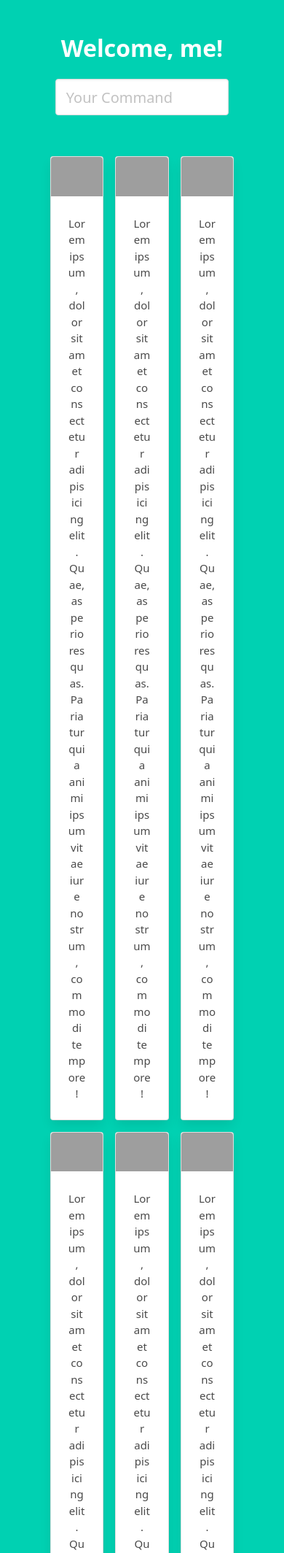
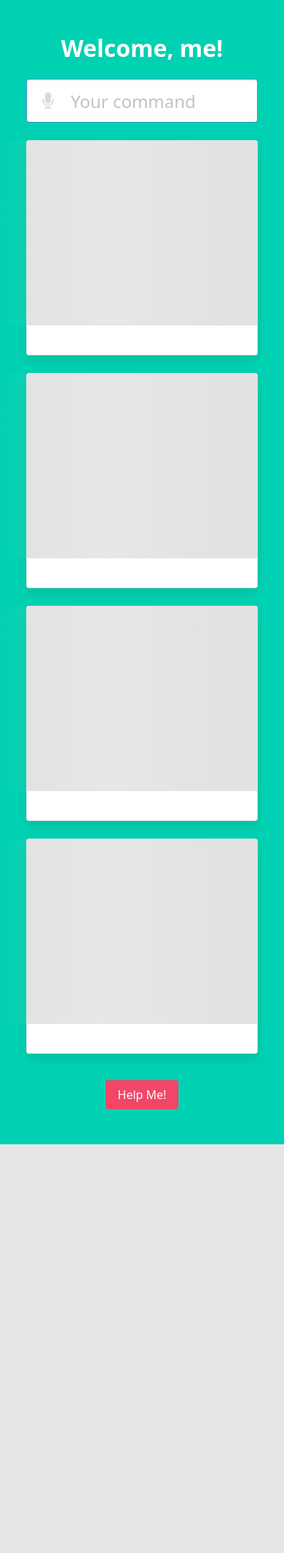
Before and after one commit to dunstorm/VoiceExplore, a Flask app: page /profile in a window 390 px wide. Shown: the part 130-2258 px from the top of the page at 73% size. After the commit the page ends 1698 px from the top, so only its background shows below. Run offline with Flask 2, Linux system fonts and the light colour scheme; a user stored in the database is signed in; grey boxes are pictures that could not be loaded.

Commit message:
microphone feature added

```diff
--- a/project/templates/base.html
+++ b/project/templates/base.html
@@ -8,7 +8,10 @@
     <title>Voice Explore</title>
     <link rel="stylesheet" href="https://cdnjs.cloudflare.com/ajax/libs/bulma/0.9.1/css/bulma.min.css" />
     <link href="https://cdn.jsdelivr.net/npm/bootstrap@5.0.0-beta1/dist/css/bootstrap.min.css" rel="stylesheet" integrity="sha384-giJF6kkoqNQ00vy+HMDP7azOuL0xtbfIcaT9wjKHr8RbDVddVHyTfAAsrekwKmP1" crossorigin="anonymous">
-<link rel="stylesheet" href="https://cdnjs.cloudflare.com/ajax/libs/font-awesome/5.15.2/css/all.min.css" integrity="sha512-HK5fgLBL+xu6dm/Ii3z4xhlSUyZgTT9tuc/hSrtw6uzJOvgRr2a9jyxxT1ely+B+xFAmJKVSTbpM/CuL7qxO8w==" crossorigin="anonymous" />
+    <link rel="stylesheet" href="https://cdnjs.cloudflare.com/ajax/libs/font-awesome/5.15.2/css/all.min.css" integrity="sha512-HK5fgLBL+xu6dm/Ii3z4xhlSUyZgTT9tuc/hSrtw6uzJOvgRr2a9jyxxT1ely+B+xFAmJKVSTbpM/CuL7qxO8w==" crossorigin="anonymous" />
+    <link href="https://maxcdn.bootstrapcdn.com/font-awesome/4.7.0/css/font-awesome.min.css" rel="stylesheet" />
+
+    <script src="https://ajax.googleapis.com/ajax/libs/jquery/3.5.1/jquery.min.js"></script>
 </head>
 
 <body>
@@ -55,6 +58,41 @@
         </div>
     </section>
 
+    <style>
+        .card {
+            cursor: pointer;
+        }
+
+        .icon {
+            cursor: pointer;
+        }
+
+        .skeleton .message-header {
+            position: relative;
+            background-color: #e2e2e2;
+        }
+        /* The moving element */
+
+        .skeleton .message-header::after {
+            display: block;
+            content: "";
+            position: absolute;
+            width: 100%;
+            height: 100%;
+            transform: translateX(-100%);
+            background: -webkit-gradient(linear, left top, right top, from(transparent), color-stop(rgba(255, 255, 255, 0.2)), to(transparent));
+            background: linear-gradient(90deg, transparent, rgba(255, 255, 255, 0.2), transparent);
+            /* Adding animation */
+            animation: loading 0.8s infinite;
+        }
+
+        @keyframes loading {
+            100% {
+                transform: translateX(100%);
+            }
+        }
+    </style>
+
     <script>
         document.addEventListener('DOMContentLoaded', () => {
             const $navbarBurgers = Array.prototype.slice.call(document.querySelectorAll('.navbar-burger'), 0);
@@ -75,7 +113,6 @@
                     });
                 });
             }
-
         });
     </script>
 </body>
--- a/project/templates/index.html
+++ b/project/templates/index.html
@@ -5,4 +5,5 @@
 <h2 class="subtitle">
     A guide for tourists with emergency contacts.
 </h2>
-{% endblock %}
+<iframe width="600" height="450" frameborder="0" style="border:0" src="https://www.google.com/maps/embed/v1/place?key=AIzaSyC3KDpiwKyCt5DGV3smV4n81apITxKz0uY&q=Lane 4 Danipali" allowfullscreen>
+</iframe> {% endblock %}
--- a/project/templates/profile.html
+++ b/project/templates/profile.html
@@ -1,83 +1,175 @@
 {% extends "base.html" %} {% block content %}
 
 <h1 class="title">Welcome, {{ name }}!</h1>
-<input class="input is-medium w-75 mb-5" type="text" placeholder="Your Command" />
 
-<div class="container d-flex flex-wrap justify-content-center">
-    <div class="card col-3 m-2">
-        <div class="card-image">
-            <figure class="image is-4by3">
-                <img src="https://bulma.io/images/placeholders/1280x960.png" alt="Placeholder image" />
-            </figure>
-        </div>
-        <div class="card-content" style="padding-top: 10px">
-            <div class="content" style="font-size: 15px">
-                Lorem ipsum, dolor sit amet consectetur adipisicing elit. Quae, asperiores quas. Pariatur quia animi ipsum vitae iure nostrum, commodi tempore!
+<div class="field has-addons mb-4">
+    <div class="control has-icons-left is-expanded" id="record">
+        <input type="text" class="input is-info is-large" placeholder="Your command" id="command-result">
+        <span class="icon is-medium is-left">
+            <i class="fa fa-microphone"></i>
+        </span>
+    </div>
+</div>
+
+<div class="columns skeleton">
+    <div class="column">
+        <div class="card">
+            <div class="card-image message-header">
+                <figure class="image is-4by3">
+                    <!-- <img src="https://i.picsum.photos/id/532/1280/960.jpg?hmac=7Sk9w4SLRm8eSpDzWDfJCjtA4KfvGtH1GtXxdhMimuE" alt="Placeholder image"> -->
+                    <img src="https://i.picsum.photos/id/532/1280/960.jpg?hmac=7Sk9w4SLRm8eSpDzWDfJCjtA4KfvGtH1GtXxdhMimuE" alt="Placeholder image">
+                </figure>
+            </div>
+            <div class="card-content message-body">
+                <div class="content">
+                    <!-- Lorem ipsum dolor sit amet, consectetur adipiscing elit. Phasellus nec iaculis mauris. <a>@bulmaio</a>.
+                    <a href="#">#css</a> <a href="#">#responsive</a> -->
+                </div>
             </div>
         </div>
     </div>
-    <div class="card col-3 m-2">
-        <div class="card-image">
-            <figure class="image is-4by3">
-                <img src="https://bulma.io/images/placeholders/1280x960.png" alt="Placeholder image" />
-            </figure>
-        </div>
-        <div class="card-content" style="padding-top: 10px">
-            <div class="content" style="font-size: 15px">
-                Lorem ipsum, dolor sit amet consectetur adipisicing elit. Quae, asperiores quas. Pariatur quia animi ipsum vitae iure nostrum, commodi tempore!
+
+    <div class="column">
+        <div class="card">
+            <div class="card-image message-header">
+                <figure class="image is-4by3">
+                    <!-- <img src="https://i.picsum.photos/id/532/1280/960.jpg?hmac=7Sk9w4SLRm8eSpDzWDfJCjtA4KfvGtH1GtXxdhMimuE" alt="Placeholder image"> -->
+                    <img src="https://i.picsum.photos/id/532/1280/960.jpg?hmac=7Sk9w4SLRm8eSpDzWDfJCjtA4KfvGtH1GtXxdhMimuE" alt="Placeholder image">
+                </figure>
             </div>
-        </div>
-    </div>
-    <div class="card col-3 m-2">
-        <div class="card-image">
-            <figure class="image is-4by3">
-                <img src="https://bulma.io/images/placeholders/1280x960.png" alt="Placeholder image" />
-            </figure>
-        </div>
-        <div class="card-content" style="padding-top: 10px">
-            <div class="content" style="font-size: 15px">
-                Lorem ipsum, dolor sit amet consectetur adipisicing elit. Quae, asperiores quas. Pariatur quia animi ipsum vitae iure nostrum, commodi tempore!
-            </div>
-        </div>
-    </div>
-    <div class="card col-3 m-2">
-        <div class="card-image">
-            <figure class="image is-4by3">
-                <img src="https://bulma.io/images/placeholders/1280x960.png" alt="Placeholder image" />
-            </figure>
-        </div>
-        <div class="card-content" style="padding-top: 10px">
-            <div class="content" style="font-size: 15px">
-                Lorem ipsum, dolor sit amet consectetur adipisicing elit. Quae, asperiores quas. Pariatur quia animi ipsum vitae iure nostrum, commodi tempore!
-            </div>
-        </div>
-    </div>
-    <div class="card col-3 m-2">
-        <div class="card-image">
-            <figure class="image is-4by3">
-                <img src="https://bulma.io/images/placeholders/1280x960.png" alt="Placeholder image" />
-            </figure>
-        </div>
-        <div class="card-content" style="padding-top: 10px">
-            <div class="content" style="font-size: 15px">
-                Lorem ipsum, dolor sit amet consectetur adipisicing elit. Quae, asperiores quas. Pariatur quia animi ipsum vitae iure nostrum, commodi tempore!
-            </div>
-        </div>
-    </div>
-    <div class="card col-3 m-2">
-        <div class="card-image">
-            <figure class="image is-4by3">
-                <img src="https://bulma.io/images/placeholders/1280x960.png" alt="Placeholder image" />
-            </figure>
-        </div>
-        <div class="card-content" style="padding-top: 10px">
-            <div class="content" style="font-size: 15px">
-                Lorem ipsum, dolor sit amet consectetur adipisicing elit. Quae, asperiores quas. Pariatur quia animi ipsum vitae iure nostrum, commodi tempore!
+            <div class="card-content message-body">
+                <div class="content">
+                    <!-- Lorem ipsum dolor sit amet, consectetur adipiscing elit. Phasellus nec iaculis mauris. <a>@bulmaio</a>.
+                    <a href="#">#css</a> <a href="#">#responsive</a> -->
+                </div>
             </div>
         </div>
     </div>
 </div>
-<div class="d-flex-justify-content-end mt-5">
-    <button class="button is-danger">Help Me !</button>
+
+<div class="columns skeleton">
+    <div class="column">
+        <div class="card">
+            <div class="card-image message-header">
+                <figure class="image is-4by3">
+                    <!-- <img src="https://i.picsum.photos/id/532/1280/960.jpg?hmac=7Sk9w4SLRm8eSpDzWDfJCjtA4KfvGtH1GtXxdhMimuE" alt="Placeholder image"> -->
+                    <img src="https://i.picsum.photos/id/532/1280/960.jpg?hmac=7Sk9w4SLRm8eSpDzWDfJCjtA4KfvGtH1GtXxdhMimuE" alt="Placeholder image">
+                </figure>
+            </div>
+            <div class="card-content message-body">
+                <div class="content">
+                    <!-- Lorem ipsum dolor sit amet, consectetur adipiscing elit. Phasellus nec iaculis mauris. <a>@bulmaio</a>.
+                    <a href="#">#css</a> <a href="#">#responsive</a> -->
+                </div>
+            </div>
+        </div>
+    </div>
+
+    <div class="column">
+        <div class="card">
+            <div class="card-image message-header">
+                <figure class="image is-4by3">
+                    <!-- <img src="https://i.picsum.photos/id/532/1280/960.jpg?hmac=7Sk9w4SLRm8eSpDzWDfJCjtA4KfvGtH1GtXxdhMimuE" alt="Placeholder image"> -->
+                    <img src="https://i.picsum.photos/id/532/1280/960.jpg?hmac=7Sk9w4SLRm8eSpDzWDfJCjtA4KfvGtH1GtXxdhMimuE" alt="Placeholder image">
+                </figure>
+            </div>
+            <div class="card-content message-body">
+                <div class="content">
+                    <!-- Lorem ipsum dolor sit amet, consectetur adipiscing elit. Phasellus nec iaculis mauris. <a>@bulmaio</a>.
+                    <a href="#">#css</a> <a href="#">#responsive</a> -->
+                </div>
+            </div>
+        </div>
+    </div>
 </div>
+
+<div class="d-flex-justify-content-end mt-4">
+    <button class="button is-danger">Help Me!</button>
+</div>
+
+<script>
+    var speechRecognizer = null;
+
+    window.onload = () => {
+        getLocation();
+
+        document.getElementById('record').addEventListener('click', () => {
+            var r = document.querySelector('#command-result');
+            speechRecognizer = new webkitSpeechRecognition();
+
+            console.log('Started recording!')
+
+            if ('webkitSpeechRecognition' in window) {
+                speechRecognizer.continuous = true;
+                speechRecognizer.interimResults = true;
+                speechRecognizer.lang = 'en-IN';
+
+                speechRecognizer.start();
+
+                var finalTranscripts = '';
+
+                speechRecognizer.onresult = function(event) {
+                    var interimTranscripts = '';
+                    for (var i = event.resultIndex; i < event.results.length; i++) {
+                        var transcript = event.results[i][0].transcript;
+                        transcript.replace("\n", " ");
+
+                        if (event.results[i].isFinal) {
+                            finalTranscripts += transcript;
+                        } else {
+                            interimTranscripts += transcript;
+                        }
+                    }
+                    r.value = finalTranscripts + interimTranscripts;
+                };
+                speechRecognizer.onerror = function(event) {};
+
+                setTimeout(() => {
+                    speechRecognizer.stop();
+                    speechRecognizer = null;
+                }, 10000);
+            } else {
+                alert('No browser support. Please upgrade your browser');
+            }
+        });
+
+        document.querySelector('#command-result').addEventListener('focusout', (e) => {
+            if (!(speechRecognizer == null)) {
+                console.log('Lost focus, stopped!');
+                speechRecognizer.stop();
+            }
+        })
+    }
+
+    function speakMessage(msg) {
+        if ('speechSynthesis' in window) {
+            var voices = speechSynthesis.getVoices();
+            if (voices.length !== 0) {
+                var msg = new SpeechSynthesisUtterance();
+                msg.voice = voices[3];
+                msg.text = r.value;
+                window.speechSynthesis.speak(msg);
+                msg.lang = 'en-IN';
+                clearInterval(timer);
+            }
+        } else {
+            alert("Sorry, your browser doesn't support text to speech!");
+        }
+    }
+
+    function getLocation() {
+        if (navigator.geolocation) {
+            navigator.geolocation.getCurrentPosition((position) => {
+                console.log(position.coords.latitude, position.coords.longitude);
+            });
+        } else {
+            alert("Geolocation is not supported by this browser.");
+        }
+    }
+</script>
+<style>
+    #micro {
+        cursor: pointer;
+    }
+</style>
 {% endblock %}
```
Also changed, not shown: project/db.sqlite.
